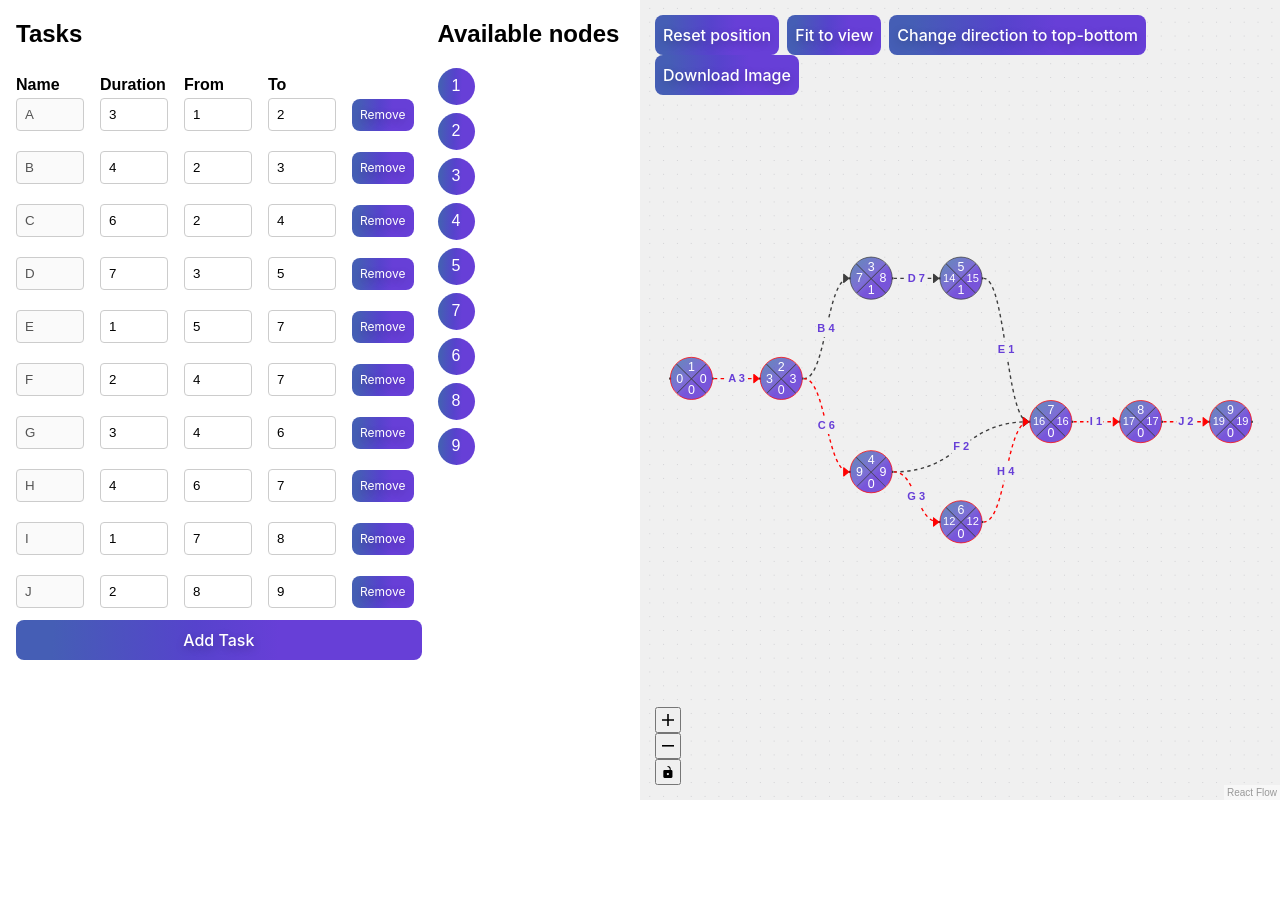
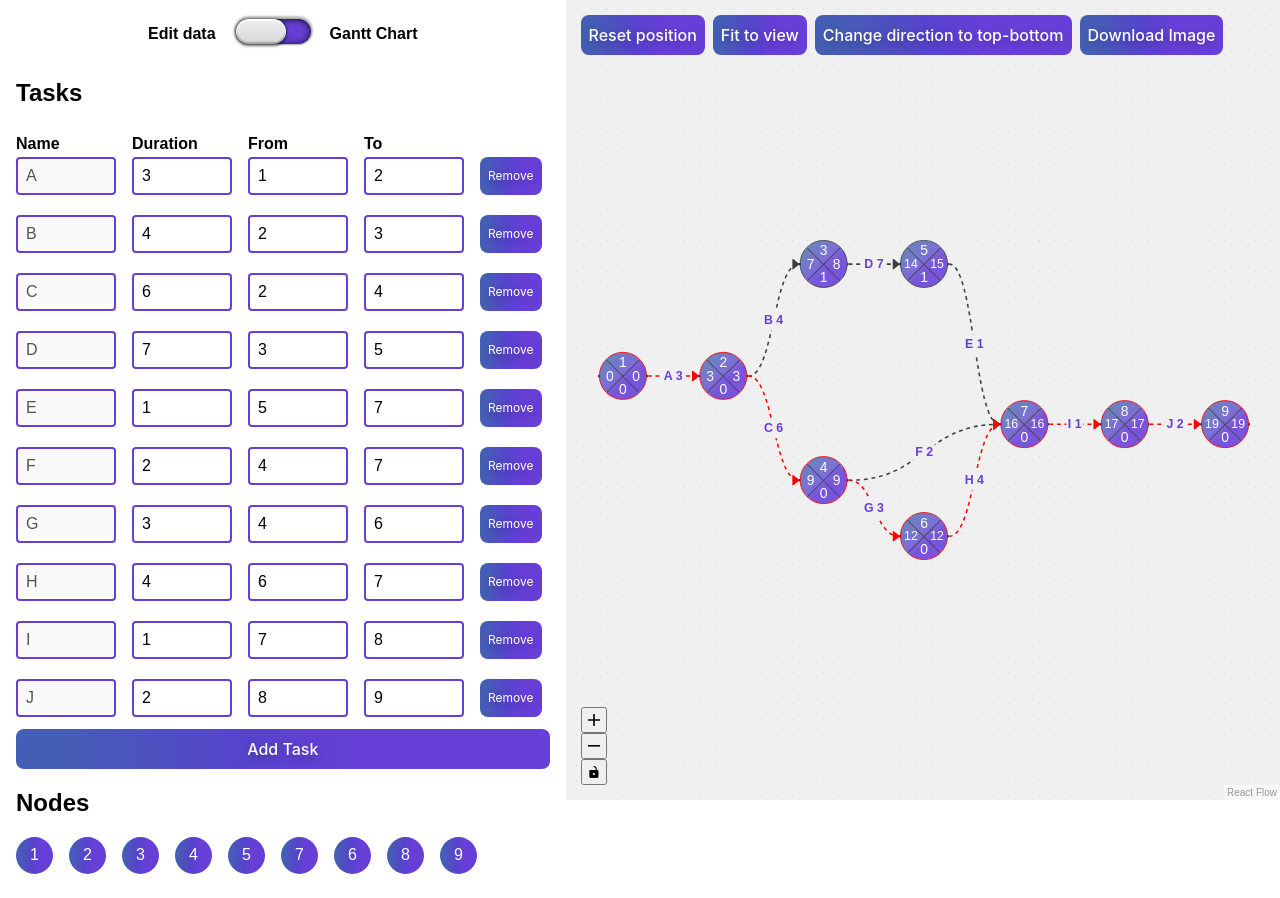
Before and after one commit to swiatekmateusz/cpm-method, a React (Vite) app: page / in a window 1280 px wide. Before the commit the page ends 800 px from the top, so only its background shows below. Built offline with nearby package versions, Linux system fonts and the light colour scheme.

Commit message:
Gantt Chart

```diff
--- a/package.json
+++ b/package.json
@@ -14,8 +14,10 @@
     "dagre": "^0.8.5",
     "formik": "^2.4.6",
     "html-to-image": "^1.11.11",
+    "rc-tooltip": "^6.3.1",
     "react": "^18.3.1",
-    "react-dom": "^18.3.1"
+    "react-dom": "^18.3.1",
+    "react-google-charts": "^5.2.1"
   },
   "devDependencies": {
     "@eslint/js": "^9.15.0",
--- a/src/App.tsx
+++ b/src/App.tsx
@@ -1,31 +1,52 @@
-import {useState} from "react";
+import { useState } from "react";
 import FlowChart from "./Flow";
-import {ITask} from "./types";
-import {TasksForm} from "./Form";
+import { ITask } from "./types";
+import { TasksForm } from "./Form";
+import { GranttChart } from "./GranttChart";
 
 export default function App() {
   const [userTasks, setUserTasks] = useState<ITask[]>([
-        {name: "A", duration: 3, from: 1, to: 2},
-        {name: "B", duration: 4, from: 2, to: 3},
-        {name: "C", duration: 6, from: 2, to: 4},
-        {name: "D", duration: 7, from: 3, to: 5},
-        {name: "E", duration: 1, from: 5, to: 7},
-        {name: "F", duration: 2, from: 4, to: 7},
-        {name: "G", duration: 3, from: 4, to: 6},
-        {name: "H", duration: 4, from: 6, to: 7},
-        {name: "I", duration: 1, from: 7, to: 8},
-        {name: "J", duration: 2, from: 8, to: 9},
+    { name: "A", duration: 3, from: 1, to: 2 },
+    { name: "B", duration: 4, from: 2, to: 3 },
+    { name: "C", duration: 6, from: 2, to: 4 },
+    { name: "D", duration: 7, from: 3, to: 5 },
+    { name: "E", duration: 1, from: 5, to: 7 },
+    { name: "F", duration: 2, from: 4, to: 7 },
+    { name: "G", duration: 3, from: 4, to: 6 },
+    { name: "H", duration: 4, from: 6, to: 7 },
+    { name: "I", duration: 1, from: 7, to: 8 },
+    { name: "J", duration: 2, from: 8, to: 9 },
   ]);
 
+  const [metodDefault, setMetodDefault] = useState(false);
+
   return (
-        <div>
     <div className="app">
       <div>
-                    <TasksForm tasks={userTasks} setUserTasks={setUserTasks}/>
+        <div className="checkbox-wrapper">
+          <label>Edit data</label>
+          <div className="checkbox-wrapper-25">
+            <input
+              type="checkbox"
+              checked={metodDefault}
+              onChange={() => {
+                setMetodDefault((prev) => !prev);
+              }}
+            />
+          </div>
+          <label>Gantt Chart</label>
+        </div>
+        {!metodDefault ? (
+          <TasksForm tasks={userTasks} setUserTasks={setUserTasks} />
+        ) : (
+          <GranttChart
+            tasks={userTasks}
+            // setUserTasks={setReversedTasks}
+          />
+        )}
       </div>
       <div className="flow-chart-container">
-                    <FlowChart tasks={userTasks}/>
-                </div>
+        <FlowChart tasks={userTasks} />
       </div>
     </div>
   );
--- a/src/Flow.tsx
+++ b/src/Flow.tsx
@@ -18,11 +18,7 @@ import { autoPositionNodes, convertTasksToNodesAndEdges } from "./helpers";
 import { DownloadButton } from "./components/DownloadButton";
 import { ITask } from "./types";
 
-export default function FlowChart({
-  tasks,
-}: {
-  tasks: ITask[];
-}) {
+export default function FlowChart({ tasks }: { tasks: ITask[] }) {
   const [edges, setEdges, onEdgesChange] = useEdgesState<Edge>([]);
   const [nodes, setNodes, onNodesChange] = useNodesState<Node>([]);
   const [reactFlowInstance, setReactFlowInstance] =
@@ -31,12 +27,11 @@ export default function FlowChart({
   const [direction, setDirection] = useState<"TB" | "LR">("LR");
 
   useEffect(() => {
-    if (tasks?.length) {
-      const { edges: initialEdges, nodes: initialNodes } = convertTasksToNodesAndEdges(tasks);
-      if (initialEdges) setEdges(initialEdges);
-      if (initialNodes && initialEdges)
-        setNodes(autoPositionNodes(initialNodes, initialEdges));
-    }
+    const { edges: initialEdges, nodes: initialNodes } =
+      convertTasksToNodesAndEdges(tasks);
+    if (initialEdges) setEdges(initialEdges);
+    if (initialNodes && initialEdges)
+      setNodes(autoPositionNodes(initialNodes, initialEdges));
     // eslint-disable-next-line react-hooks/exhaustive-deps
   }, [tasks]);
 
--- a/src/Form.tsx
+++ b/src/Form.tsx
@@ -50,6 +50,7 @@ const TasksFormInner = () => {
   );
   const nodesArray = getNodesSet(values.tasks);
   return (
+    <div>
       <div className="form-wrapper">
         <Form className="form">
           <h2>Tasks</h2>
@@ -89,7 +90,10 @@ const TasksFormInner = () => {
                     </div>
                     {values.tasks.filter(
                       (t) =>
-                      t.from === task.from && t.to === task.to && t.from && t.to
+                        t.from === task.from &&
+                        t.to === task.to &&
+                        t.from &&
+                        t.to
                     ).length > 1 && (
                       <div key={index} className="error">
                         Duplicated job, taking first one
@@ -125,6 +129,7 @@ const TasksFormInner = () => {
             )}
           </FieldArray>
         </Form>
+      </div>
       <NodesSidebar
         generalErrors={generalErrors}
         nodesArray={nodesArray}
--- /dev/null
+++ b/src/GranttChart.tsx
@@ -0,0 +1,79 @@
+import { Chart } from "react-google-charts";
+import { ITask } from "./types";
+import { resolveCPM } from "./helpers";
+import { useState } from "react";
+
+export function GranttChart({ tasks }: { tasks: ITask[] }) {
+  const [metodDefault, setMetodDefault] = useState(false);
+
+  const columns = [
+    { type: "string", label: "Task ID" },
+    { type: "string", label: "Task Name" },
+    { type: "date", label: "Start Date" },
+    { type: "date", label: "End Date" },
+    { type: "number", label: "Duration" },
+    { type: "number", label: "Percent Complete" },
+    { type: "string", label: "Dependencies" },
+    { type: "string", role: "tooltip", p: { html: true } },
+  ];
+  const { tasksWithTimes } = resolveCPM(tasks);
+  const rows = tasksWithTimes.map((task) => [
+    String(task.name),
+    String(task.name),
+    new Date(
+      metodDefault ? task.latestStart * 1000 : task.earliestStart * 1000
+    ),
+    new Date(
+      metodDefault ? task.latestFinish * 1000 : task.earliestFinish * 1000
+    ),
+    task.duration * 1000,
+    100,
+    tasks
+      .filter((t) => t.to === task.from)
+      .map((t) => t.name)
+      .join(","),
+   ' <div>JEBAC OCZKA</div>'
+  ]);
+
+  const data = [columns, ...rows];
+  return (
+    <div style={{ padding: "1rem" }}>
+      <div
+        style={{
+          height: 500,
+        }}
+      >
+        <Chart
+          chartType="Gantt"
+          width="100%"
+          height="100%"
+          data={data}
+          options={{
+            title: "London Olympics Medals",
+            tooltip: { isHtml: true },
+            gantt: {
+              criticalPathEnabled: true,
+              criticalPathStyle: {
+                stroke: "red",
+                strokeWidth: 5,
+              },
+            },
+          }}
+        />
+      </div>
+      <div className="checkbox-wrapper">
+        <label>ASAP</label>
+        <div className="checkbox-wrapper-25">
+          <input
+            type="checkbox"
+            checked={metodDefault}
+            onChange={() => {
+              setMetodDefault((prev) => !prev);
+            }}
+          />
+        </div>
+        <label>ALAP</label>
+      </div>
+    </div>
+  );
+}
--- a/src/NodesSidebar.tsx
+++ b/src/NodesSidebar.tsx
@@ -1,7 +1,7 @@
+import Tooltip from "rc-tooltip";
 import { ITaskError } from "./helpers";
-
+import "rc-tooltip/assets/bootstrap_white.css";
 export const NodesSidebar = ({
-  generalErrors,
   nodesArray,
   getErrors,
 }: {
@@ -10,16 +10,15 @@ export const NodesSidebar = ({
   getErrors: (node: number) => ITaskError[];
 }) => {
   return (
-    <div>
-      <h2>Available nodes</h2>
-      {generalErrors?.map((error, index) => (
-        <div key={index} className="error error-general">
-          {error.message}
-        </div>
-      ))}
+    <div style={{ margin: "1rem" }}>
+      <h2>Nodes</h2>
+      <div style={{ display: "flex", gap: "1rem", flexWrap: "wrap" }}>
         {nodesArray?.map((node, index) => (
           <div className="node-wrapper" key={index}>
-          <div className="node-preview">{node}</div>
+            {getErrors(node)?.length ? (
+              <Tooltip
+                placement="bottom"
+                overlay={
                   <div>
                     {getErrors(node)?.map((error, index) => (
                       <div key={index} className="error">
@@ -27,8 +26,16 @@ export const NodesSidebar = ({
                       </div>
                     ))}
                   </div>
+                }
+              >
+                <div className="node-preview node-preview-error">{node}</div>
+              </Tooltip>
+            ) : (
+              <div className="node-preview">{node}</div>
+            )}
           </div>
         ))}
       </div>
+    </div>
   );
 };
--- a/src/index.css
+++ b/src/index.css
@@ -128,7 +128,7 @@ body * {
 }
 
 .button-36.small {
-  height: 2rem;
+  height: 38px;
   font-size: 12px;
   font-weight: 400;
 }
@@ -200,7 +200,10 @@ body * {
   display: flex;
 }
 .app > div {
-  flex-basis: 50%;
+  flex-basis: 30%;
+}
+.app > .flow-chart-container {
+  flex-basis: 70%;
 }
 
 .flow-chart-container {
@@ -229,8 +232,10 @@ body * {
 .form-field input {
   padding: 0.5rem;
   border-radius: 4px;
-  border: 1px solid #ccc;
-  max-width: 50px;
+  border: 2px solid #673fd7;
+  max-width: 80px;
+  font-size: 16px;
+  font-weight: 500;
 }
 .form {
   width: fit-content;
@@ -240,10 +245,6 @@ body * {
   display: flex;
   gap: 1rem;
   margin: 0 1rem;
-}
-
-.form-wrapper > div {
-  flex-basis: 50%;
 }
 
 .node-preview {
@@ -262,6 +263,9 @@ body * {
   align-items: center;
   justify-content: center;
 }
+.node-preview-error {
+  background: red;
+}
 
 .error {
   color: red;
@@ -274,6 +278,7 @@ body * {
 }
 .node-wrapper {
   display: flex;
+  flex-direction: row;
   align-items: center;
   margin-bottom: 0.5rem;
   gap: 0.5rem;
```
Also changed, not shown: src/helpers.tsx (+37 -4 lines), src/FormFieldArray.tsx (deleted), src/types.ts (line endings or trailing spaces), 1 other file (tests, documents, lock files or other folders). Lines whose indentation alone changed are shown as unchanged.
